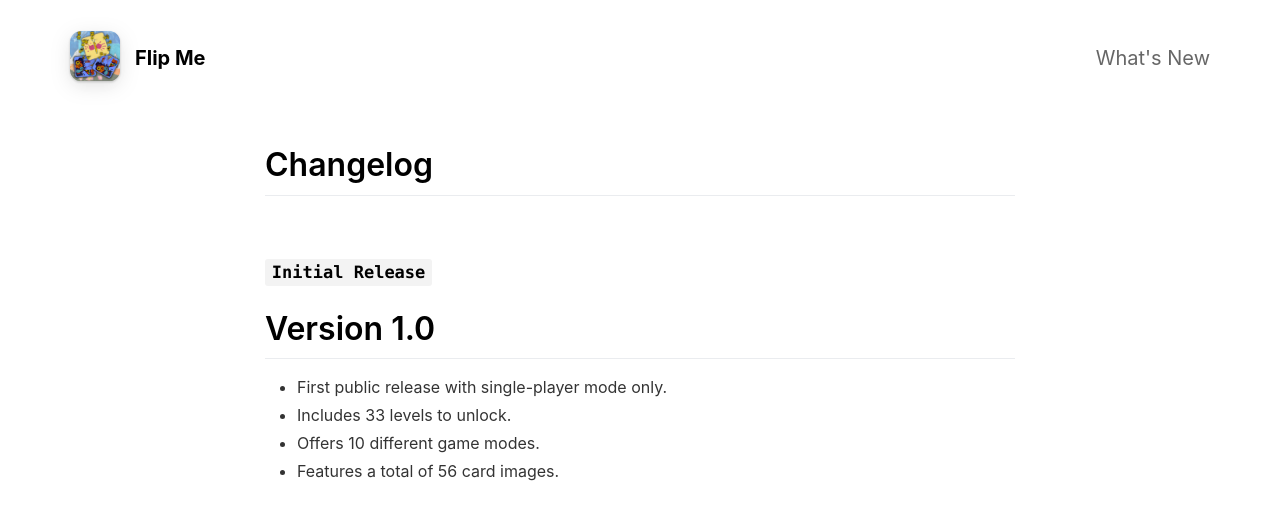
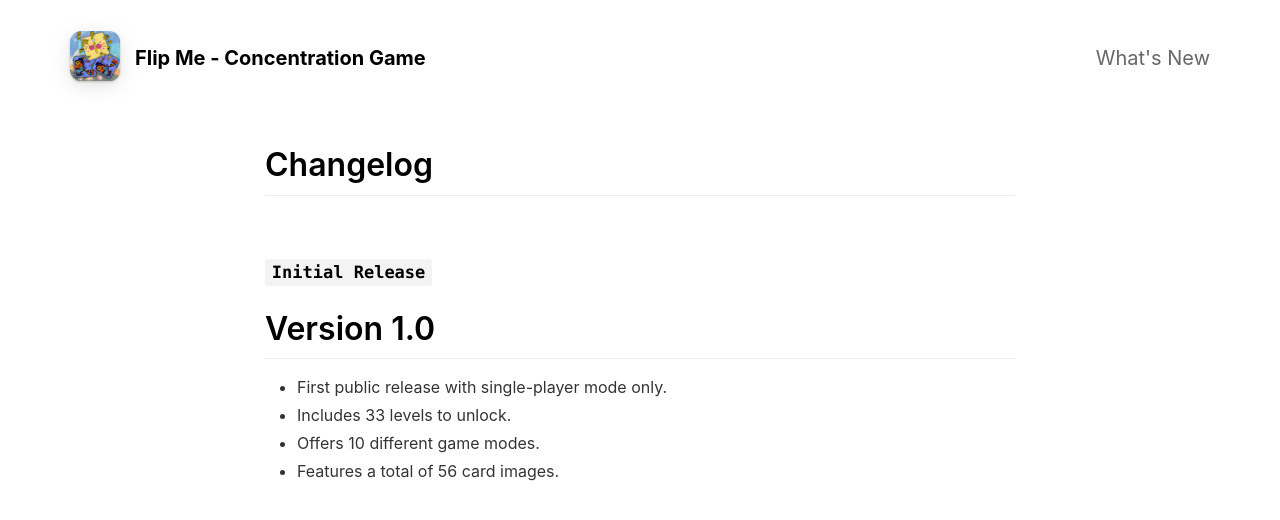
Before and after one commit to Mousquetaire-Softwares/FlipMe, a Jekyll site: the page built from _pages/changelog.md, in a window 1280 px wide. Shown: the top 520 px of the page. Built offline with Jekyll 4.4.1, drawn with Linux system fonts in a browser that asks for light colours; nearby versions of some CDN libraries.

Commit message:
App Name long version

```diff
--- a/_config.yml
+++ b/_config.yml
@@ -11,7 +11,7 @@ appstore_link                             :
                                                                                       # Or upload your press kit file to assets and set path accordingly (e.g. "assets/your_press_kit.zip").
 
 app_icon                                  : assets/app-logo-2.png             # Automatically populates if not set and if iOS app ID is set.  Otherwise enter path to icon file manually.
-app_name                                  : Flip Me                                # Automatically populates if not set and if iOS app ID is set.  Otherwise enter manually.
+app_name                                  : Flip Me - Concentration Game                                # Automatically populates if not set and if iOS app ID is set.  Otherwise enter manually.
 app_price                                 :                                           # Automatically populates if not set and if iOS app ID is set.  Otherwise enter manually.
 app_description                           : A fun, simple, and engaging concentration game featuring delightful kids' drawings and adorable animations
 
```
